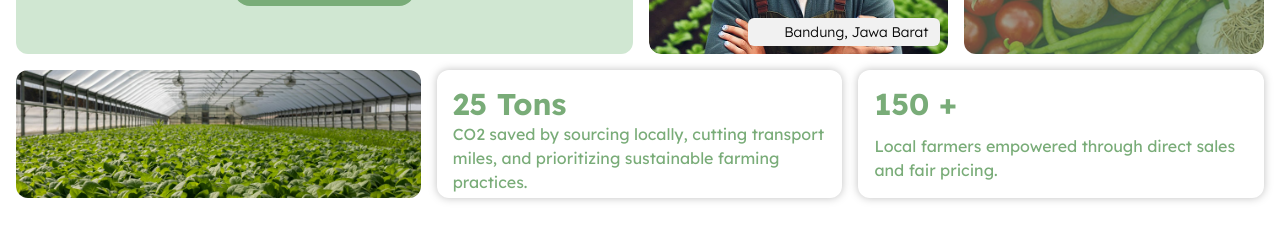
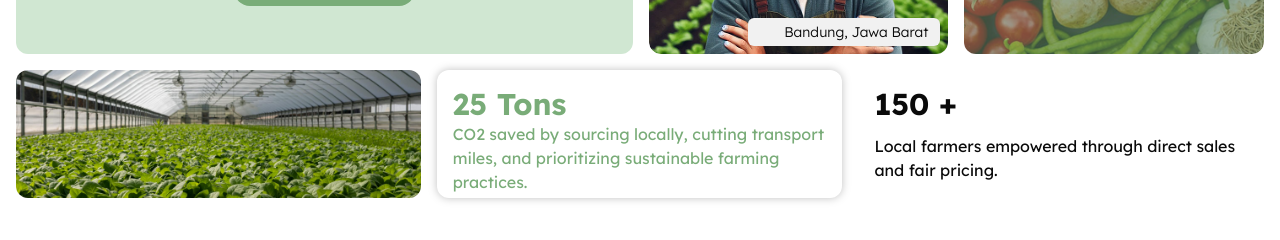
Before and after one commit to dzakwanIrfan/verdant, a React (Vite) app: page / in a window 1280 px wide. Shown: the part 414-654 px from the top of the page. Built offline with nearby package versions, Linux system fonts and the light colour scheme; some icons are missing.

Commit message:
remove drop-shadow utility from Hero component for cleaner styling

```diff
--- a/src/components/Hero.tsx
+++ b/src/components/Hero.tsx
@@ -65,7 +65,7 @@ export const Hero = () => {
                     </div>
                     <p>CO2 saved by sourcing locally, cutting transport miles, and prioritizing sustainable farming practices.</p>
                 </div>
-                <div className="flex flex-col justify-between xl:space-y-0 space-y-4 bg-white xl:w-4/12 w-full drop-shadow-my text-green2 p-4 rounded-xl xl:h-full">
+                <div className="flex flex-col justify-between xl:space-y-0 space-y-4 bg-white xl:w-4/12 w-full p-4 rounded-xl xl:h-full">
                     <div className="flex justify-between items-center">
                         <div className="text-3xl font-bold">
                             150 +
```
